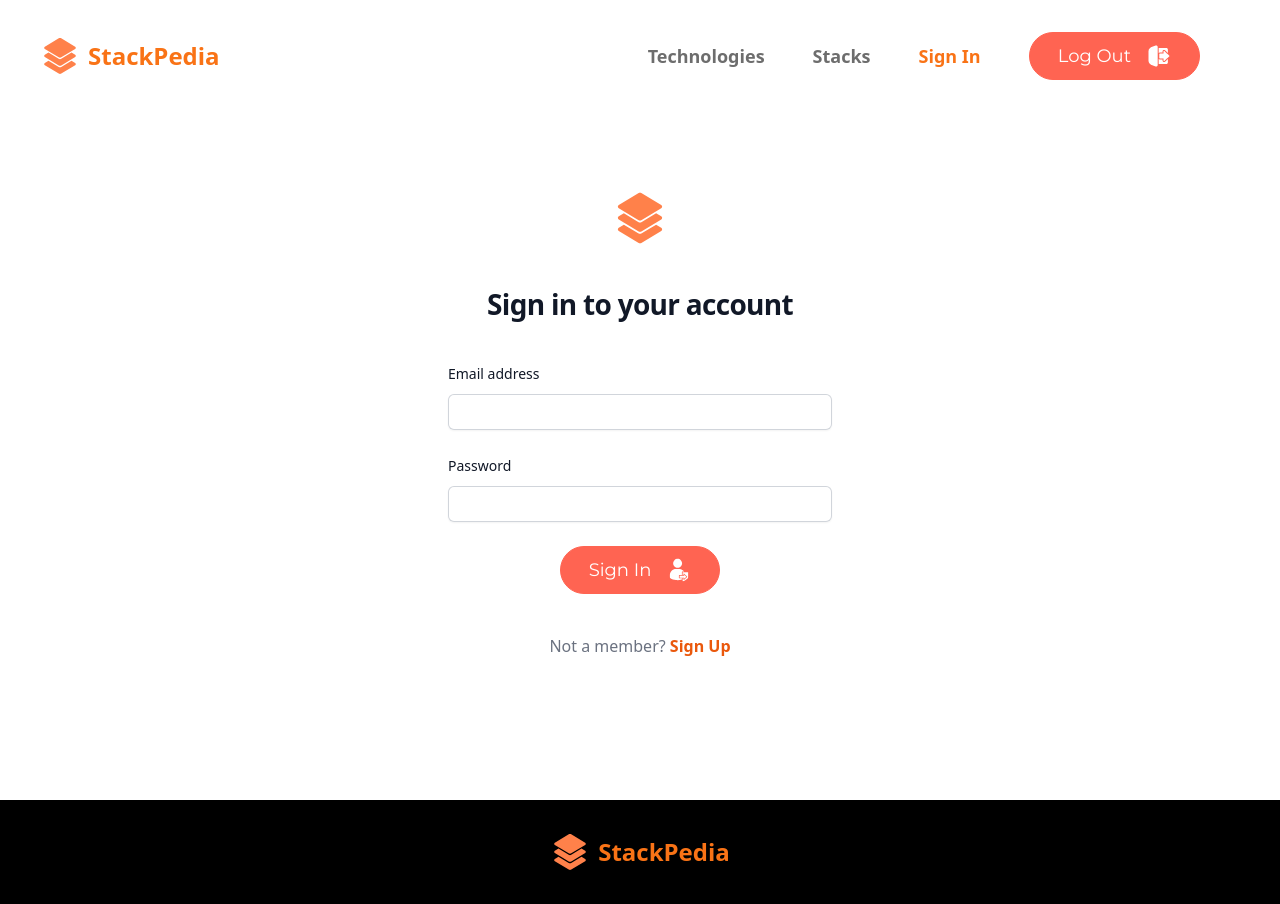
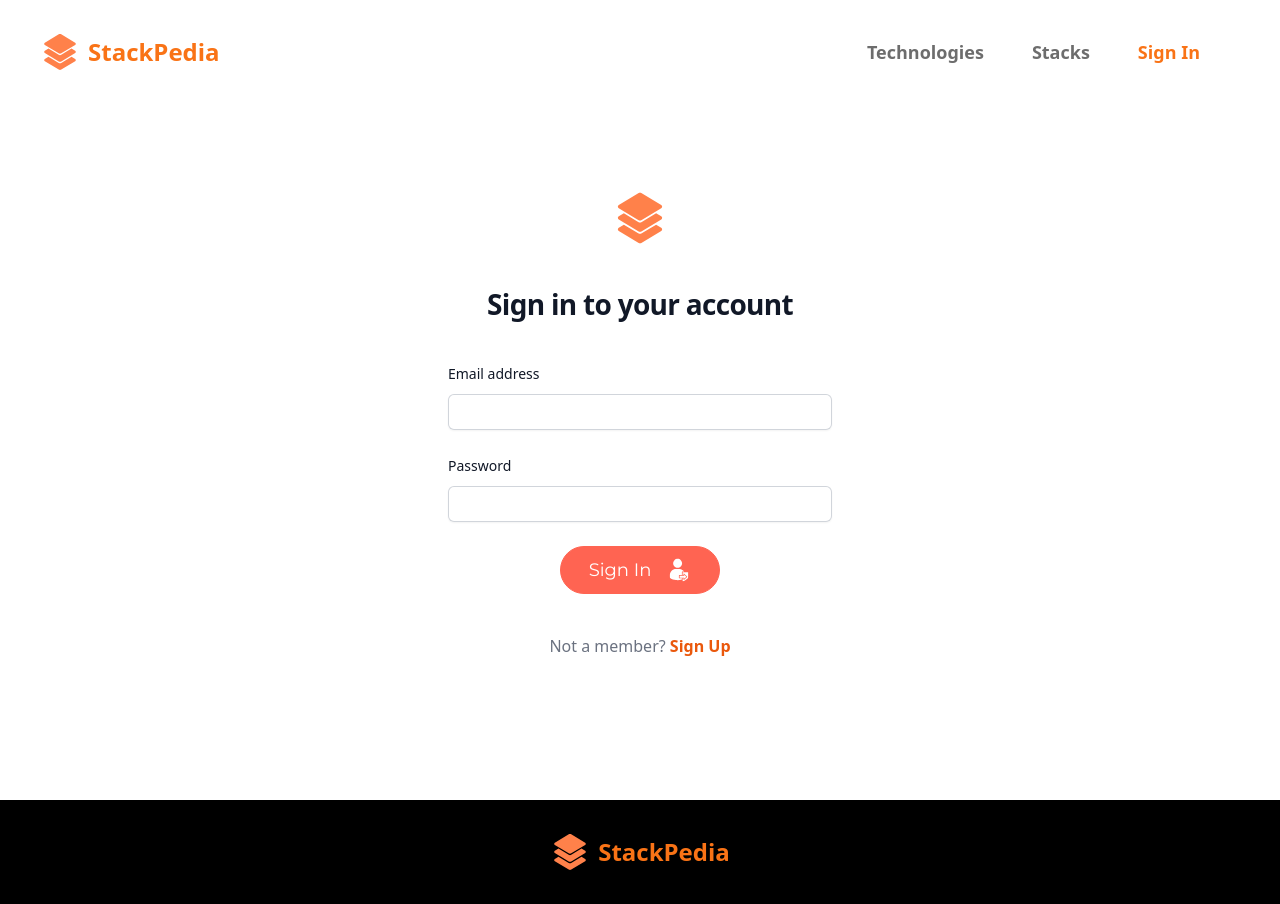
Before and after one commit to dkwon1223/stack-pedia-ui, a React (Vite) app: page /signin in a window 1280 px wide. Built offline with nearby package versions, Linux system fonts and the light colour scheme; a web font is replaced by a local one; what ldrs would draw is missing.

Commit message:
Conditionally render signin signup and logout buttons on nav based on global user state

```diff
--- a/src/Components/Nav.jsx
+++ b/src/Components/Nav.jsx
@@ -1,15 +1,18 @@
 import React from "react";
+import { useState } from "react";
+import { NavLink } from "react-router-dom";
 import StackIcon from "../assets/icons/stack-icon.svg";
 import hamburger from "../assets/icons/hamburger.svg";
 import LogOutIcon from "../assets/icons/logout-icon.svg";
+import UserIcon from "../assets/icons/user-icon.svg";
 import Button from "./Button";
-import { useState } from "react";
-import { NavLink } from "react-router-dom";
 import { useLogout } from "../Hooks/useLogout";
+import { useAuthContext } from "../Hooks/useAuthContext";
 
 const Nav = () => {
   const [openNavigation, setNavigation] = useState(false);
   const { logout } = useLogout();
+  const { user } = useAuthContext();
 
   function toggleNav() {
     setNavigation(!openNavigation);
@@ -17,7 +20,7 @@ const Nav = () => {
 
   const handleLogout = () => {
     logout();
-  }
+  };
 
   return (
     <header className="pl-10 pr-10 py-8 absolute z-10 w-full">
@@ -45,14 +48,24 @@ const Nav = () => {
               <p className="hover:text-coral-red">Stacks</p>
             </NavLink>
           </li>
+          {!user && (
             <li className="font-monserrat leading-normal text-lg font-bold text-slate-gray cursor-pointer hover:underline ">
               <NavLink id="loginLink" to="/signin">
                 <p className="hover:text-coral-red">Sign In</p>
               </NavLink>
             </li>
-          <div onClick={handleLogout} className="flex">
-            <Button label="Log Out" iconUrl={LogOutIcon} onClick={handleLogout}/>
+          )}
+          {user && (
+            <div onClick={handleLogout} className="flex items-center">
+              <img src={UserIcon} alt="Logo" width={40} height={10} />
+              <span className="text-lg font-bold text-orange-500 mx-2">{user.email}</span>
+              <Button
+                label="Log Out"
+                iconUrl={LogOutIcon}
+                onClick={handleLogout}
+              />
             </div>
+          )}
         </ul>
 
         <div className="hidden max-lg:block cursor-pointer" onClick={toggleNav}>
```
Also changed, not shown: src/assets/icons/user-icon.svg (added). Lines whose indentation alone changed are shown as unchanged.
